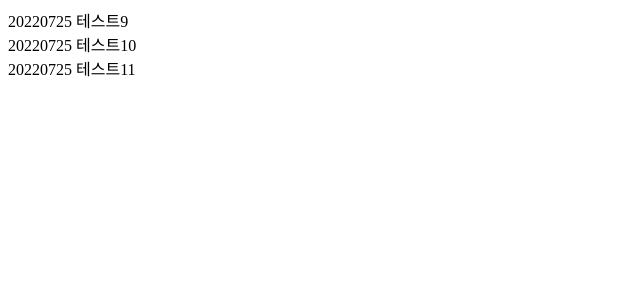
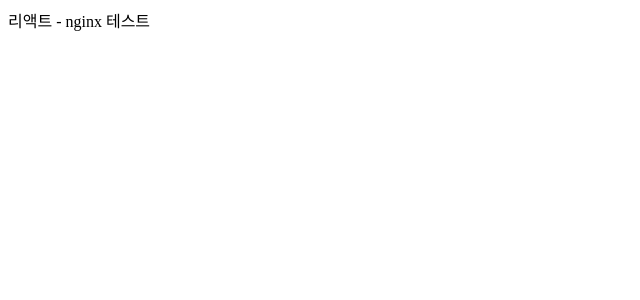
Before and after one commit to ssong91DEV/react-project, a React (Create React App) app in the folder react-cra-project/: page / in a window 1280 px wide. Shown: the top 300 px of the page, without its empty margins (0-640 px from the left). Built offline with nearby package versions, Linux system fonts and the light colour scheme.

Commit message:
0727 test1

```diff
--- a/react-cra-project/src/App.js
+++ b/react-cra-project/src/App.js
@@ -1,9 +1,7 @@
 function App() {
   return (
     <div className="App">
-      <div>20220725 테스트9</div>
-      <div>20220725 테스트10</div>
-      <div>20220725 테스트11</div>
+      <div>리액트 - nginx 테스트</div>
     </div>
   );
 }
```
